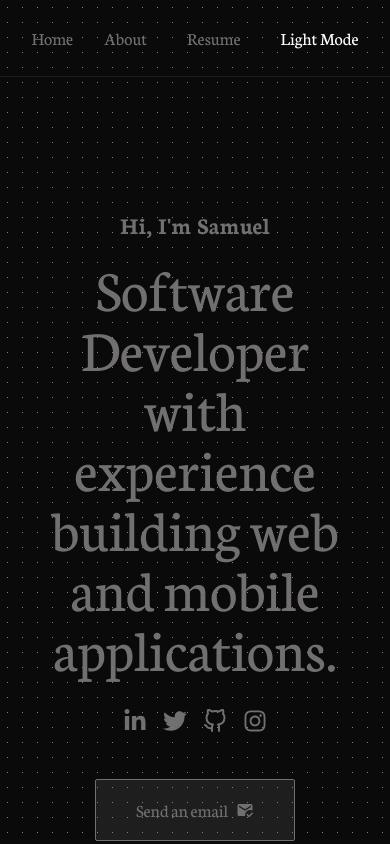
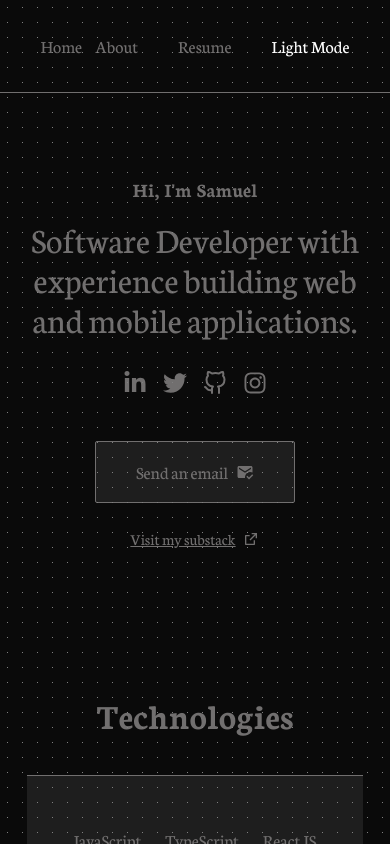
Before and after one commit to kokombo/PersonalSite, a React (Vite) app: page / in a window 390 px wide. Shown: the top 844 px of the page. Built offline with nearby package versions, Linux system fonts and the light colour scheme.

Commit message:
header fix

```diff
--- a/index.html
+++ b/index.html
@@ -7,7 +7,7 @@
       name="viewport"
       content="width=device-width, initial-scale=1.0 maximum-scale=1.0"
     />
-    <title>Vite + React + TS</title>
+    <title>Samuel Ibrahim</title>
   </head>
   <body>
     <div id="root"></div>
--- a/src/components/NavigationBar.tsx
+++ b/src/components/NavigationBar.tsx
@@ -3,7 +3,7 @@ import ThemeSwitch from "./ThemeSwitch";
 
 const NavigationBar = () => {
   return (
-    <nav className="dark:bg-black bg-white  py-6 border-b-[1px] border-b-grey">
+    <nav className="dark:bg-black bg-white  py-8 border-b-[1px] border-b-gray px-[6.94%] ">
       <div className="dot-background flex justify-evenly ">
         <div>
           <Link
--- a/src/containers/Header.tsx
+++ b/src/containers/Header.tsx
@@ -6,11 +6,11 @@ import { MdMarkEmailRead } from "react-icons/md";
 const Header = () => {
   return (
     <header className=" flex justify-center items-center py-8 md:py-12">
-      <div className="dark:text-gray text-black flex flex-col items-center text-center gap-4 mt-[100px]">
-        <h1 className="text-2xl font-NeutonBold">Hi, I'm Samuel</h1>
+      <div className="dark:text-gray text-black flex flex-col items-center text-center gap-4 mt-[50px] md:mt-[100px]">
+        <h1 className="text-xl md:text-2xl font-NeutonBold">Hi, I'm Samuel</h1>
 
         <article className="flex flex-col items-center gap-8">
-          <h2 className="text-6xl font-NeutonRegular  max-w-[800px] ">
+          <h2 className="text-4xl md:text-6xl font-NeutonRegular max-w-[800px] ">
             Software Developer with experience building web and mobile
             applications.
           </h2>
```
